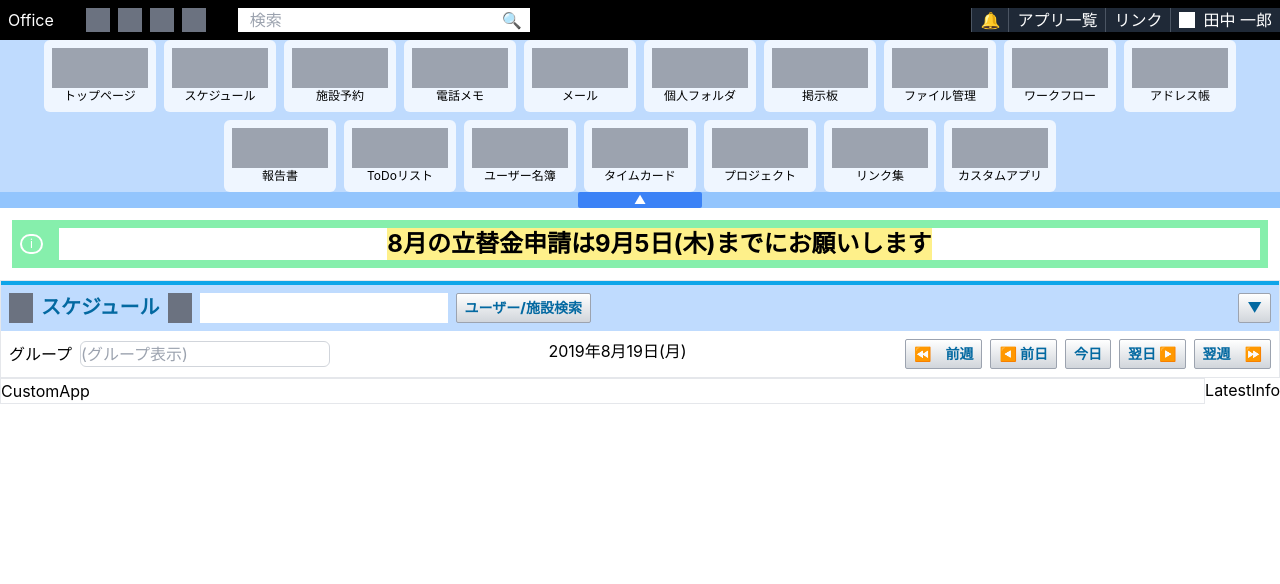
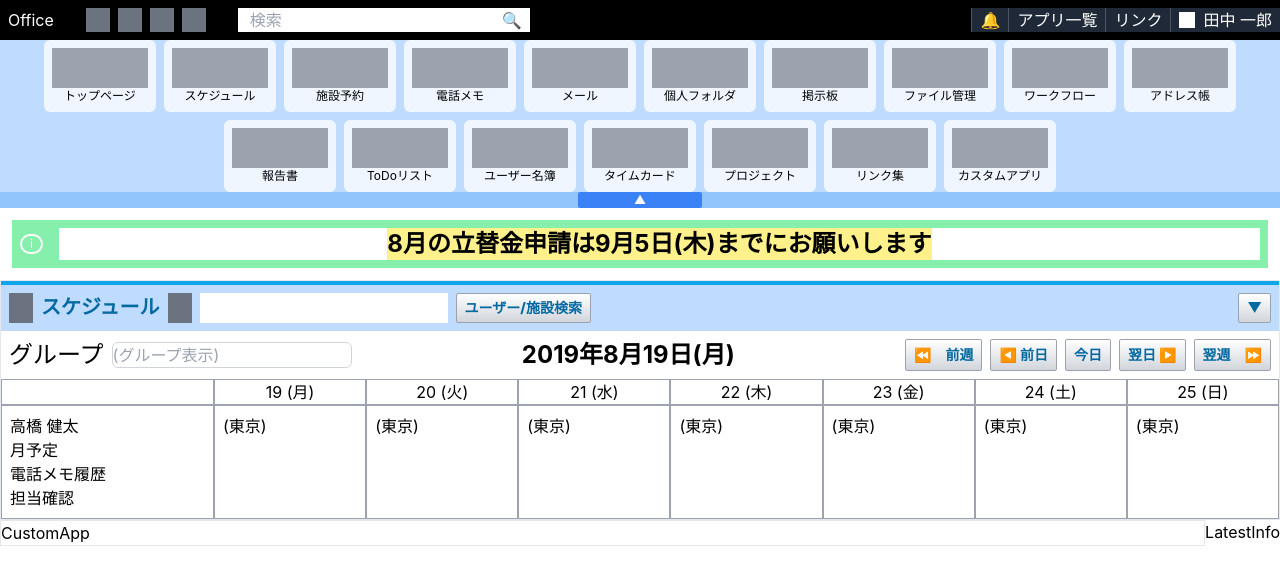
Before and after one commit to hangyuCho/tailwindcss-react, a React (Create React App) app: page / in a window 1280 px wide. Shown: the top 584 px of the page. Built offline with nearby package versions, Linux system fonts and the light colour scheme.

Commit message:
fix : add table frame

```diff
--- a/src/components/home/parts/Schedule.tsx
+++ b/src/components/home/parts/Schedule.tsx
@@ -44,15 +44,15 @@ const Schedule: React.FC<Props> = ({ color = "bg-green-300", content }) => {
           <div className="flex justify-between">
             {/* group left */}
             <div className="flex gap-2 items-center">
-              <p>グループ</p>
+              <p className="text-2xl">グループ</p>
               <input
-                className="border border-gray-300 rounded-md"
+                className="border border-gray-300 rounded-md w-60"
                 type="text"
                 placeholder="(グループ表示)"
               />
             </div>
             {/* group center */}
-            <p>2019年8月19日(月)</p>
+            <p className="font-bold text-2xl">2019年8月19日(月)</p>
             {/* group right */}
             <div className="flex gap-2">
               <button
@@ -89,7 +89,49 @@ const Schedule: React.FC<Props> = ({ color = "bg-green-300", content }) => {
           </div>
         </div>
         {/* schedule center */}
-        <div></div>
+        <div className="table w-full">
+          {/* header */}
+          <div className="table-row w-full">
+            <div className="table-cell border border-gray-400 text-center w-2/12"></div>
+            <div className="table-cell border border-gray-400 text-center">
+              19 (月)
+            </div>
+            <div className="table-cell border border-gray-400 text-center">
+              20 (火)
+            </div>
+            <div className="table-cell border border-gray-400 text-center">
+              21 (水)
+            </div>
+            <div className="table-cell border border-gray-400 text-center">
+              22 (木)
+            </div>
+            <div className="table-cell border border-gray-400 text-center">
+              23 (金)
+            </div>
+            <div className="table-cell border border-gray-400 text-center">
+              24 (土)
+            </div>
+            <div className="table-cell border border-gray-400 text-center">
+              25 (日)
+            </div>
+          </div>
+          {/* body */}
+          <div className="table-row w-full">
+            <div className="table-cell border border-gray-400 w-2/12 p-2">
+              <p>高橋 健太</p>
+              <p>月予定</p>
+              <p>電話メモ履歴</p>
+              <p>担当確認</p>
+            </div>
+            <div className="table-cell border border-gray-400 p-2">(東京)</div>
+            <div className="table-cell border border-gray-400 p-2">(東京)</div>
+            <div className="table-cell border border-gray-400 p-2">(東京)</div>
+            <div className="table-cell border border-gray-400 p-2">(東京)</div>
+            <div className="table-cell border border-gray-400 p-2">(東京)</div>
+            <div className="table-cell border border-gray-400 p-2">(東京)</div>
+            <div className="table-cell border border-gray-400 p-2">(東京)</div>
+          </div>
+        </div>
         {/* schedule bottom */}
         <div></div>
       </div>
```
